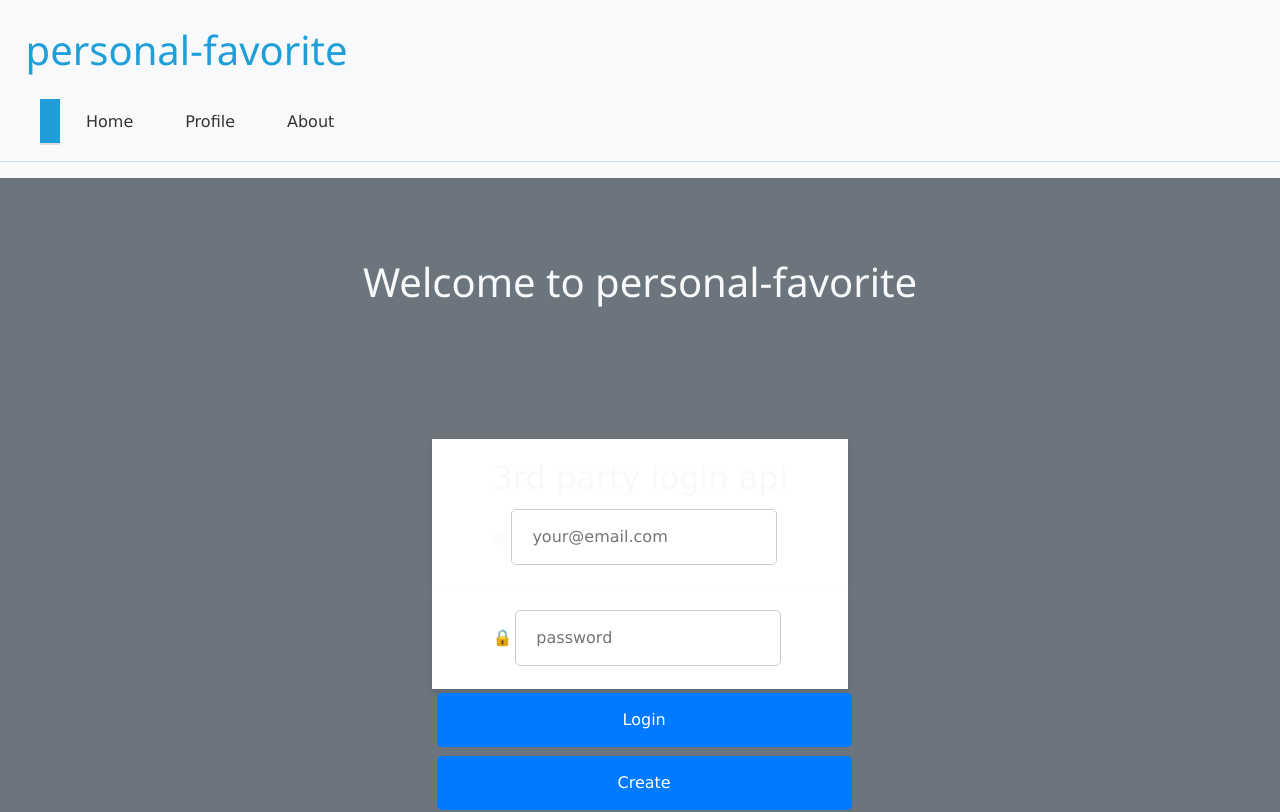
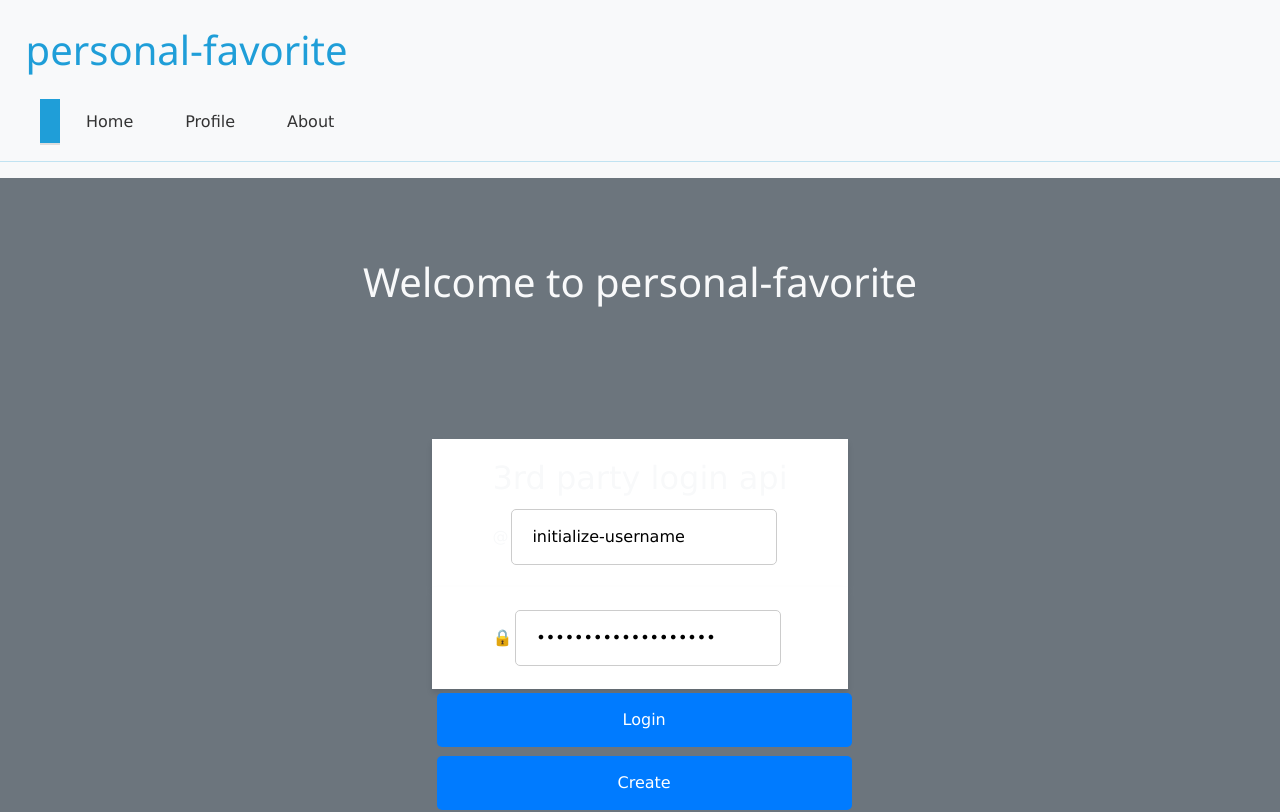
Before and after one commit to jakemay04/startup, a React (Vite) app: page /login in a window 1280 px wide. Shown: the top 812 px of the page. Built offline with nearby package versions, Linux system fonts and the light colour scheme.

Commit message:
make functional login input to home screen

```diff
--- a/src/login/login.jsx
+++ b/src/login/login.jsx
@@ -1,21 +1,55 @@
 import React from 'react';
+import { useNavigate } from 'react-router-dom';
 
 export function Login() {
+  const [username, setUsername] = React.useState('initialize-username');
+  const [password, setPassword] = React.useState('initialize-password');
+  const navigate = useNavigate();
+
+  // submit handler: captures current input values into constants
+  function handleSubmit(event) {
+    event.preventDefault();
+    const enteredUsername = username;
+    const enteredPassword = password;
+    console.log('enteredUsername:', enteredUsername);
+    console.log('enteredPassword:', enteredPassword);
+    // Navigate to home page after submit
+    navigate('/home');
+  }
+
+  // handler for Create button
+  function handleCreateClick() {
+    // You can add create logic here
+    navigate('/home');
+  }
+
   return (
     <main className="container-fluid bg-secondary text-center">
       <h1>Welcome to personal-favorite</h1>
-      <form method="get" action="profile.html">
+      <form onSubmit={handleSubmit}>
         <div className="logincontainer">
             <h2>3rd party login api</h2>
           <span>@</span>
-          <input type="text" placeholder="your@email.com" className="logininput" />
+          <input
+            type="text"
+            placeholder="your@email.com"
+            className="logininput"
+            value={username}
+            onChange={(e) => setUsername(e.target.value)}
+          />
         </div>
         <div className="logincontainer">
           <span>🔒</span>
-          <input type="password" placeholder="password" className="logininput"/>
+          <input
+            type="password"
+            placeholder="password"
+            className="logininput"
+            value={password}
+            onChange={(e) => setPassword(e.target.value)}
+          />
         </div>
-        <button className="site-button">Login</button>
-        <button className="site-button">Create</button>
+  <button type="submit" className="site-button">Login</button>
+  <button type="button" className="site-button" onClick={handleCreateClick}>Create</button>
       </form>
     </main>
   );
```
